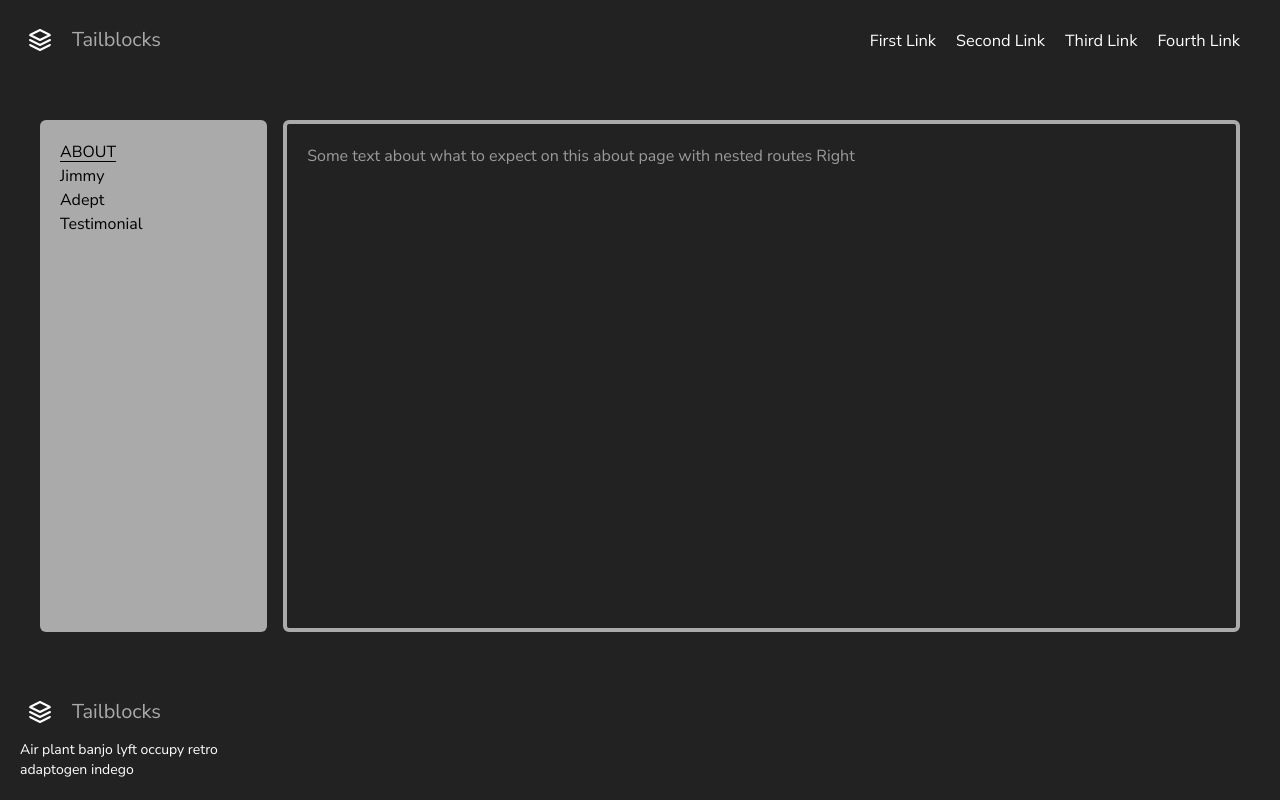
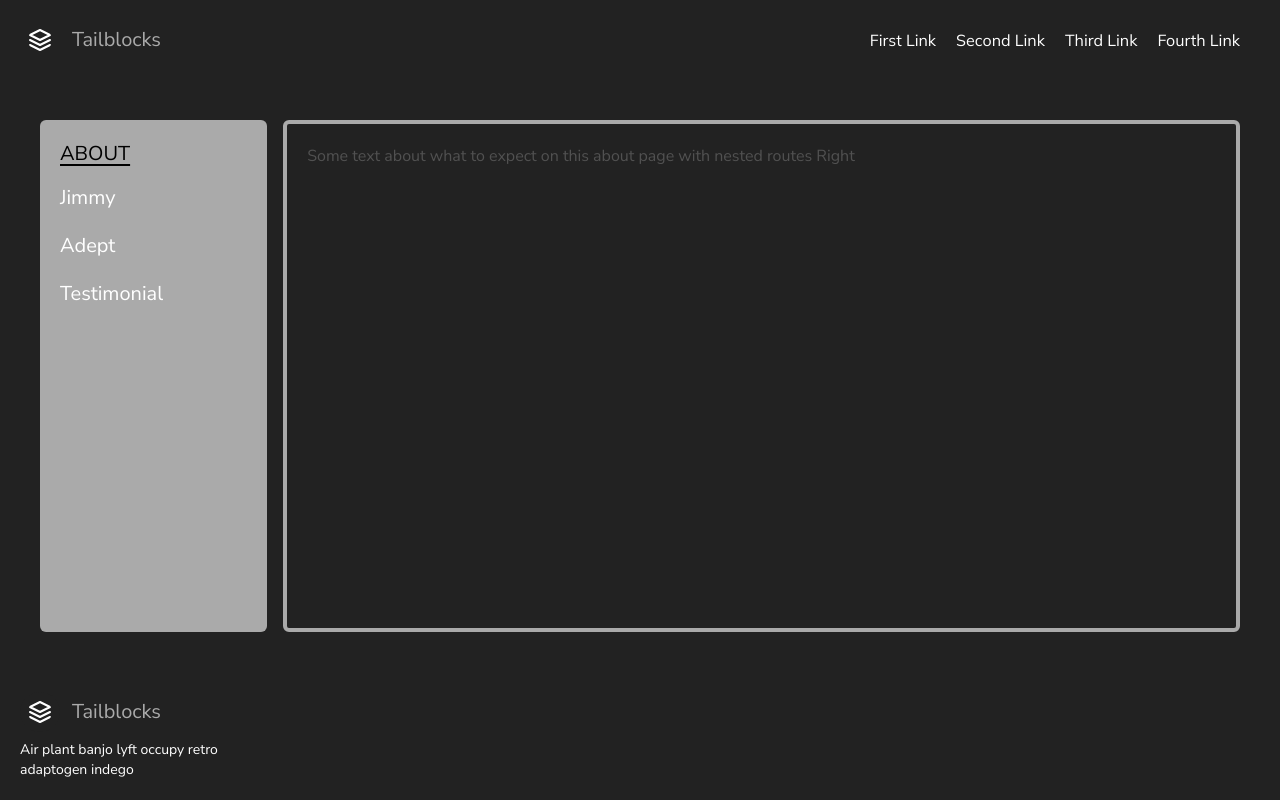
Before and after one commit to wongprom/test-next-13, a Next.js app: page /about in a window 1280 px wide. Built offline with nearby package versions, Linux system fonts and the light colour scheme.

Commit message:
About Page, play around with text color and col-span size.

```diff
--- a/app/about/layout.tsx
+++ b/app/about/layout.tsx
@@ -13,12 +13,12 @@ export default function AboutLayout({
 }) {
   return (
     <div className="flex-1 flex flex-col p-10">
-      <div className="flex-1 grid grid-cols-5  gap-4 ">
-        <div className="col-span-5 md:col-span-1 md:rounded-md  p-5 bg-[#aaaaaa]">
+      <div className="flex-1 grid grid-cols-5 gap-4 ">
+        <div className="flex flex-col gap-4 text-xl col-span-full md:col-span-1 md:rounded-md p-5 bg-[#aaaaaa]">
           <h2 className=" underline underline-offset-4 uppercase">
             <Link href={'/about'}>About</Link>
           </h2>
-          <ul className="flex flex-col ">
+          <ul className="flex flex-col gap-5  text-[#ffffff]">
             <li>
               <Link
                 href={'/about/jimmy'}
@@ -45,7 +45,7 @@ export default function AboutLayout({
             </li>
           </ul>
         </div>
-        <div className="col-span-5 md:col-span-4 md:rounded-md  border-4 border-[#aaaaaa] text-[#9b9b9b] p-5">
+        <div className="col-span-5 md:col-span-4 md:rounded-md  border-4 border-[#aaaaaa] p-5">
           {children}
         </div>
       </div>
--- a/app/about/page.tsx
+++ b/app/about/page.tsx
@@ -2,9 +2,12 @@ import React from 'react';
 
 const about = () => {
   return (
-    <p className="">
-      Some text about what to expect on this about page with nested routes Right
-    </p>
+    <div className="text-[#515151]">
+      <p>
+        Some text about what to expect on this about page with nested routes
+        Right
+      </p>
+    </div>
   );
 };
 
```
